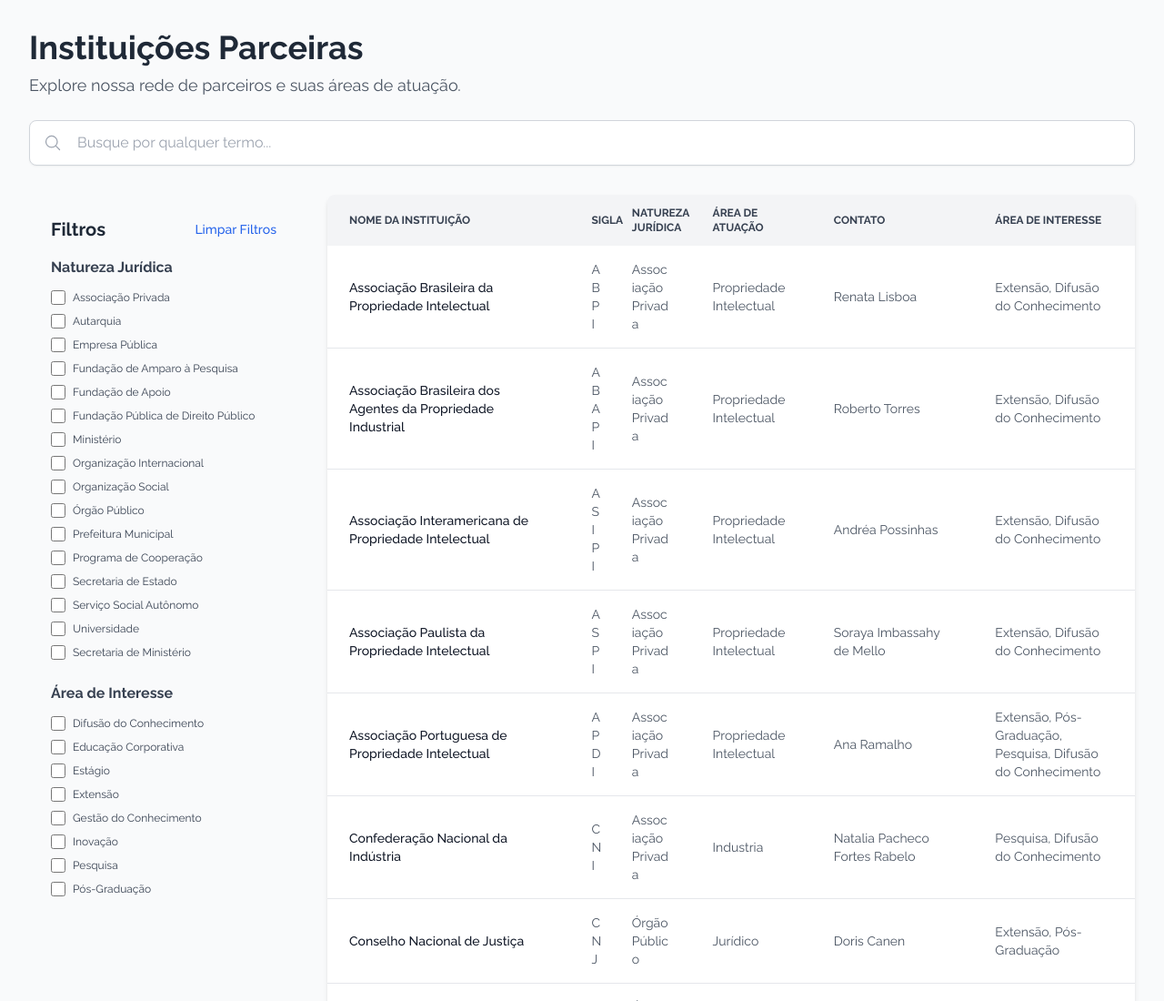
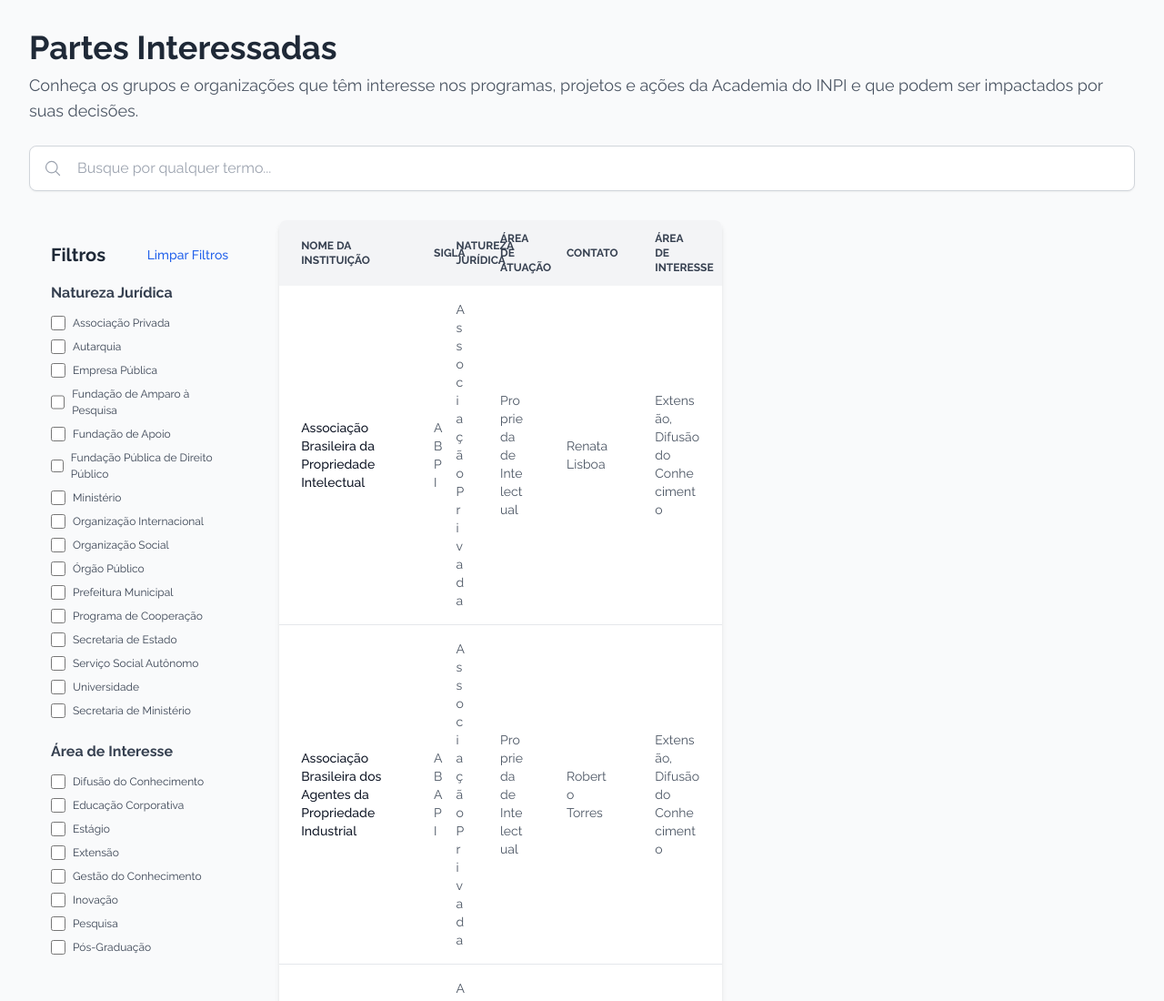
Before and after one commit to inovACAD/partes-interessadas, a plain HTML site: page index2.html in a window 1280 px wide. Shown: the top 1100 px of the page at 91% size. Drawn offline with nearby package versions, Linux system fonts and the light colour scheme.

Commit message:
Update index2.html

```diff
--- a/index2.html
+++ b/index2.html
@@ -21,7 +21,7 @@
         .search-input {
             padding-left: 2.5rem;
         }
-        .w-full md:w-1/4 {
+        .w-full md:w-1/5 {
             background-color: rgb(249 250 251 / var(--tw-bg-opacity, 1));
         }
         #natureza-filter, #interesse-filter {
@@ -59,8 +59,8 @@
 
         <!-- Header e Busca -->
         <header class="mb-8">
-            <h1 class="text-4xl font-bold text-gray-800 mb-2">Instituições Parceiras</h1>
-            <p class="text-lg text-gray-600">Explore nossa rede de parceiros e suas áreas de atuação.</p>
+            <h1 class="text-4xl font-bold text-gray-800 mb-2">Partes Interessadas</h1>
+            <p class="text-lg text-gray-600">Conheça os grupos e organizações que têm interesse nos programas, projetos e ações da Academia do INPI e que podem ser impactados por suas decisões.</p>
             <div class="relative mt-6">
                 <svg class="search-icon w-5 h-5" xmlns="http://www.w3.org/2000/svg" fill="none" viewBox="0 0 24 24" stroke-width="1.5" stroke="currentColor">
                     <path stroke-linecap="round" stroke-linejoin="round" d="m21 21-5.197-5.197m0 0A7.5 7.5 0 1 0 5.196 5.196a7.5 7.5 0 0 0 10.607 10.607Z" />
@@ -71,7 +71,7 @@
 
         <div class="flex flex-col md:flex-row gap-8">
             <!-- Barra Lateral de Filtros -->
-            <aside class="w-full md:w-1/4">
+            <aside class="w-full md:w-1/5">
                 <div class="p-6 rounded-lg">
                     <div class="flex justify-between items-center mb-4">
                         <h2 class="text-xl font-bold text-gray-800">Filtros</h2>
@@ -90,7 +90,7 @@
             </aside>
 
             <!-- Conteúdo Principal - Tabela de Instituições -->
-            <main class="w-full md:w-3/4">
+            <main class="w-full md:w-2/5">
                 <div class="bg-white shadow-md rounded-lg overflow-hidden">
                     <table class="fixed-table text-sm text-left text-gray-600">
                         <thead id="institutions-table-head" class="text-xs text-gray-700 uppercase bg-gray-100">
```
